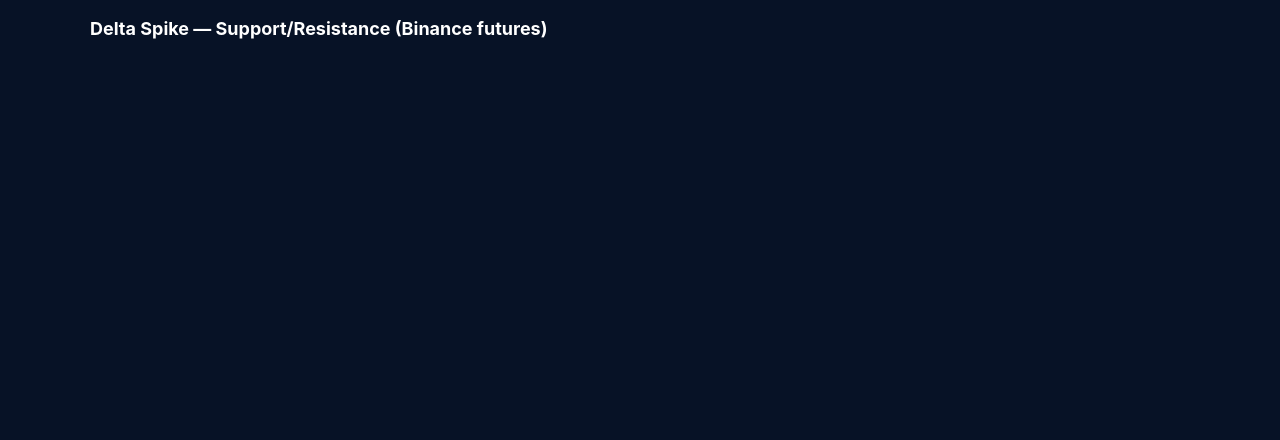
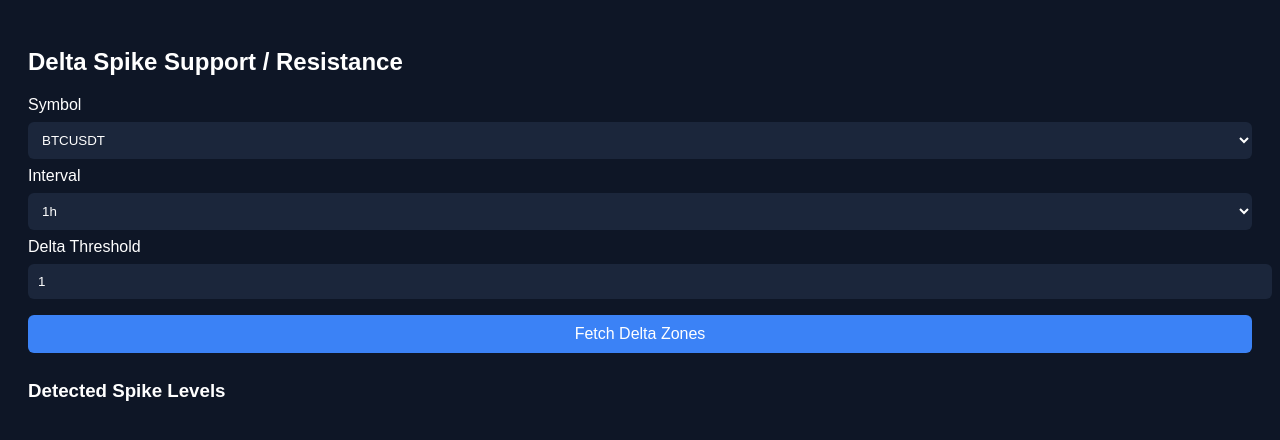
Before and after one commit to venkat94u/Venkat-Guptha, a website: page web/index.html in a window 1280 px wide. Drawn offline with Linux system fonts and the light colour scheme.

Commit message:
Refactor index.html for Delta Spike Detector
Updated HTML structure and styles for Delta Spike Detector.

```diff
--- a/web/index.html
+++ b/web/index.html
@@ -1,30 +1,99 @@
-<!doctype html>
+<!DOCTYPE html>
 <html>
 <head>
-<meta charset="utf-8" />
-<meta name="viewport" content="width=device-width,initial-scale=1" />
-<title>Delta Spike — Support/Resistance (Binance only)</title>
-<style>
-:root{--bg:#071226;--card:#0f2030;--accent:#0f6cff;--muted:#9fb0c8;color:#e6f0fb}
-body{font-family:Inter,Arial,Helvetica;background:var(--bg);color:var(--muted);margin:0;padding:18px}
-.wrap{max-width:1100px;margin:0 auto}
-h1{color:#fff;font-size:18px;margin:0 0 12px}
-label{font-size:13px;color:var(--muted)}
-input,button,select{padding:8px;border-radius:8px;border:0;background:#081726;color:var(--muted);margin-right:6px}
-button{background:var(--accent);color:white;cursor:pointer}
-.card{background:var(--card);padding:12px;border-radius:10px;margin-top:10px}
-.row{display:flex;gap:12px;align-items:center}
-.col{flex:1}
-.zones{display:flex;gap:12px;margin-top:12px}
-.panel{flex:1;background:#081726;padding:12px;border-radius:8px;min-height:300px;overflow:auto}
-.zone{padding:8px;border-bottom:1px solid rgba(255,255,255,0.03)}
-.support{color:#9fe8a6}
-.resist{color:#f6b28b}
-.muted{color:var(--muted)}
-.status{margin-top:8px}
-</style>
+  <title>Delta Spike Detector</title>
+  <style>
+    body {
+      background: #0e1626;
+      color: white;
+      font-family: Arial;
+      padding: 20px;
+    }
+    select, input, button {
+      width: 100%;
+      padding: 10px;
+      margin: 8px 0;
+      border-radius: 6px;
+      border: none;
+      background: #1b263b;
+      color: white;
+    }
+    button {
+      background: #3b82f6;
+      font-size: 16px;
+      cursor: pointer;
+    }
+    .zone {
+      background: #162032;
+      padding: 10px;
+      border-radius: 6px;
+      margin-top: 8px;
+    }
+  </style>
 </head>
+
 <body>
-<div class="wrap">
-<h1>Delta Spike — Support/Resistance (Binance futures)</h1>
-<div
+  <h2>Delta Spike Support / Resistance</h2>
+
+  <label>Symbol</label>
+  <select id="symbol">
+    <option value="BTCUSDT">BTCUSDT</option>
+    <option value="ETHUSDT">ETHUSDT</option>
+    <option value="BNBUSDT">BNBUSDT</option>
+    <option value="SOLUSDT">SOLUSDT</option>
+  </select>
+
+  <label>Interval</label>
+  <select id="interval">
+    <option value="1m">1m</option>
+    <option value="5m">5m</option>
+    <option value="15m">15m</option>
+    <option value="1h" selected>1h</option>
+    <option value="4h">4h</option>
+  </select>
+
+  <label>Delta Threshold</label>
+  <input type="number" id="threshold" step="0.1" value="1">
+
+  <button onclick="fetchZones()">Fetch Delta Zones</button>
+
+  <h3>Detected Spike Levels</h3>
+  <div id="result"></div>
+
+  <script>
+    async function fetchZones() {
+      const symbol = document.getElementById("symbol").value;
+      const interval = document.getElementById("interval").value;
+      const threshold = document.getElementById("threshold").value;
+
+      const out = document.getElementById("result");
+      out.innerHTML = "Loading...";
+
+      try {
+        const r = await fetch(`/api/zones?symbol=${symbol}&interval=${interval}&threshold=${threshold}`);
+        const j = await r.json();
+
+        if (!j.zones.length) {
+          out.innerHTML = "<p>No delta spike zones found.</p>";
+          return;
+        }
+
+        let html = "";
+        j.zones.forEach(z => {
+          html += `
+            <div class="zone">
+              <b>Price:</b> ${z.price}<br>
+              <b>Delta:</b> ${z.delta}<br>
+              <b>Time:</b> ${new Date(z.time).toLocaleString()}
+            </div>
+          `;
+        });
+
+        out.innerHTML = html;
+      } catch (err) {
+        out.innerHTML = "Error: " + err.message;
+      }
+    }
+  </script>
+</body>
+</html>
```
